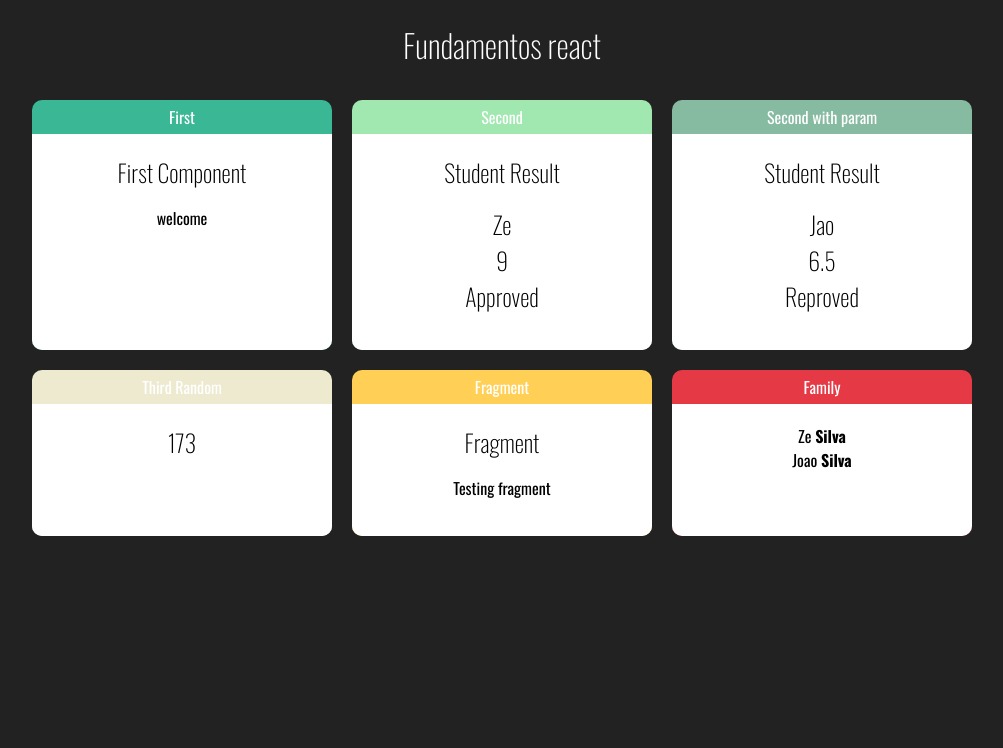
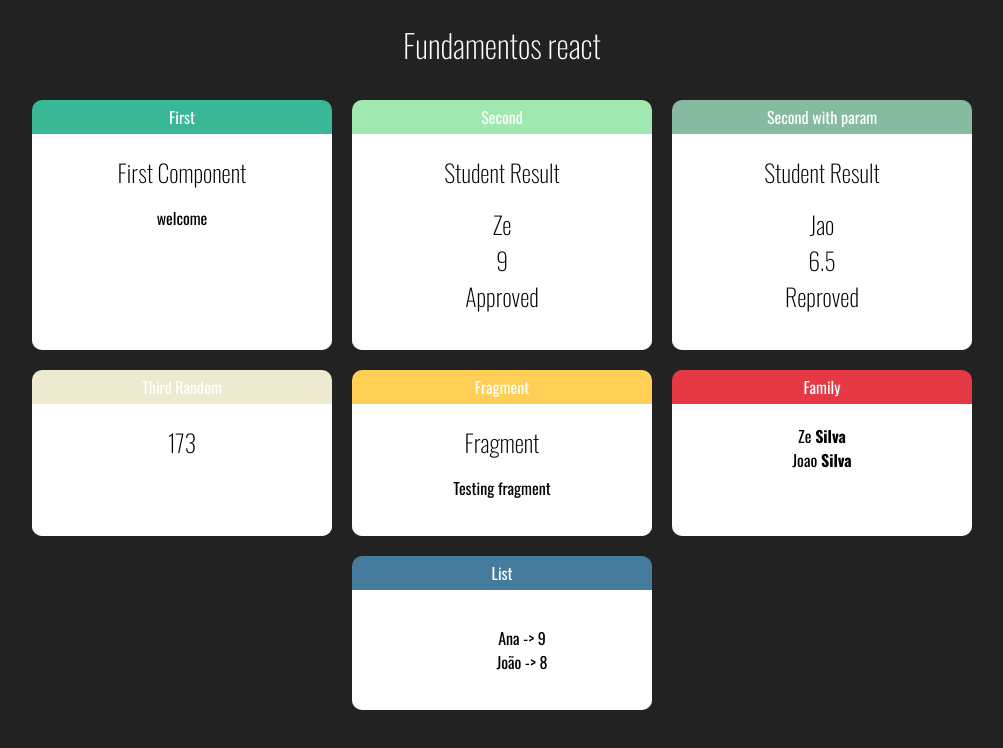
Before and after one commit to fabiocosta07/react-redux-course, a React (Create React App) app in the folder fundamentals-react/: page / in a window 1280 px wide. Shown: the top 748 px of the page, without its empty margins (138-1141 px from the left). Built offline with nearby package versions, Linux system fonts and the light colour scheme.

Commit message:
section 2 - 27 - list

```diff
--- a/fundamentals-react/src/App.js
+++ b/fundamentals-react/src/App.js
@@ -7,6 +7,7 @@ import Card from './components/basics/layout/Card';
 import './App.css'
 import Family from './components/basics/Family';
 import FamilyMember from './components/basics/FamilyMember';
+import StudentsList from './components/list/StudentsList';
 export default _ =>
    <div className="App">
       <h1>Fundamentos react</h1>
@@ -36,5 +37,10 @@ export default _ =>
             <FamilyMember name="Joao" ></FamilyMember>
           </Family>
         </Card>
+
+        <Card title="List" color="#457B9D">
+          <StudentsList></StudentsList>
+        </Card>
+
       </div>
    </div>
--- /dev/null
+++ b/fundamentals-react/src/components/list/StudentsList.jsx
@@ -0,0 +1,15 @@
+import students from "../../data/students"
+
+export default props => {
+    return (
+        <div>
+            <ul style={{ listStyle: 'none'}}>
+                {students.map((s) => {
+                    return (
+                        <li key={s.id}> {s.name} -> {s.score} </li>
+                    )
+                })}
+            </ul>
+        </div>
+    )
+}
--- /dev/null
+++ b/fundamentals-react/src/data/students.js
@@ -0,0 +1,4 @@
+export default [
+    {id:1, name:'Ana', score:9},
+    {id:2, name:'João', score:8},
+]
```
